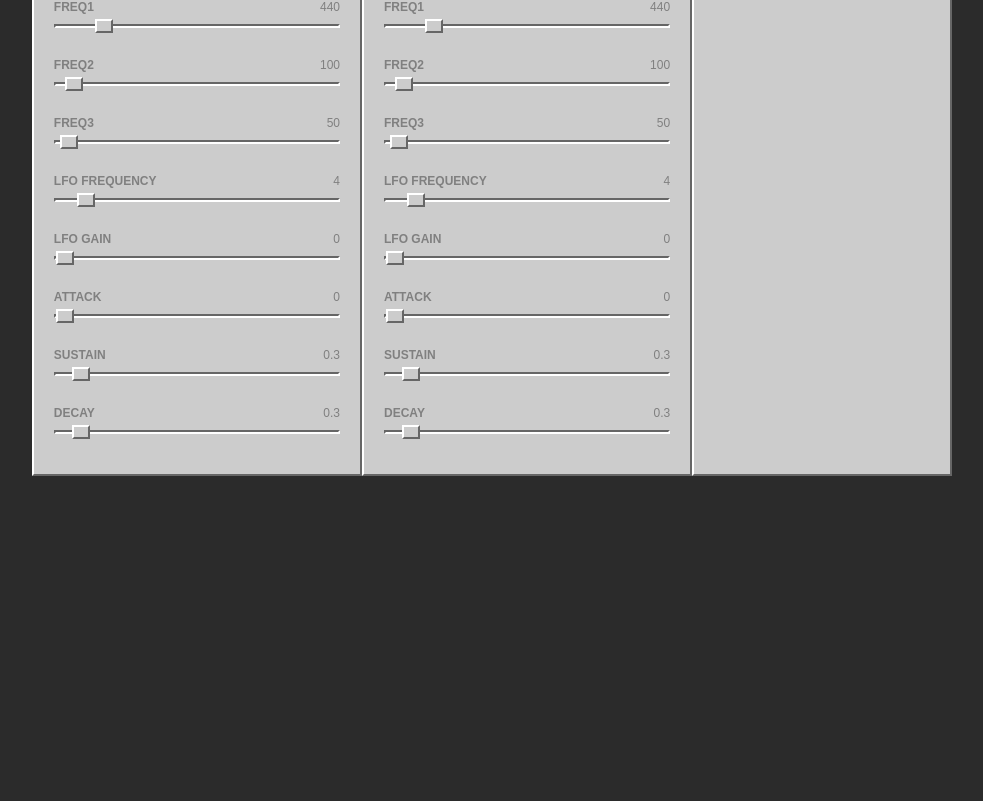
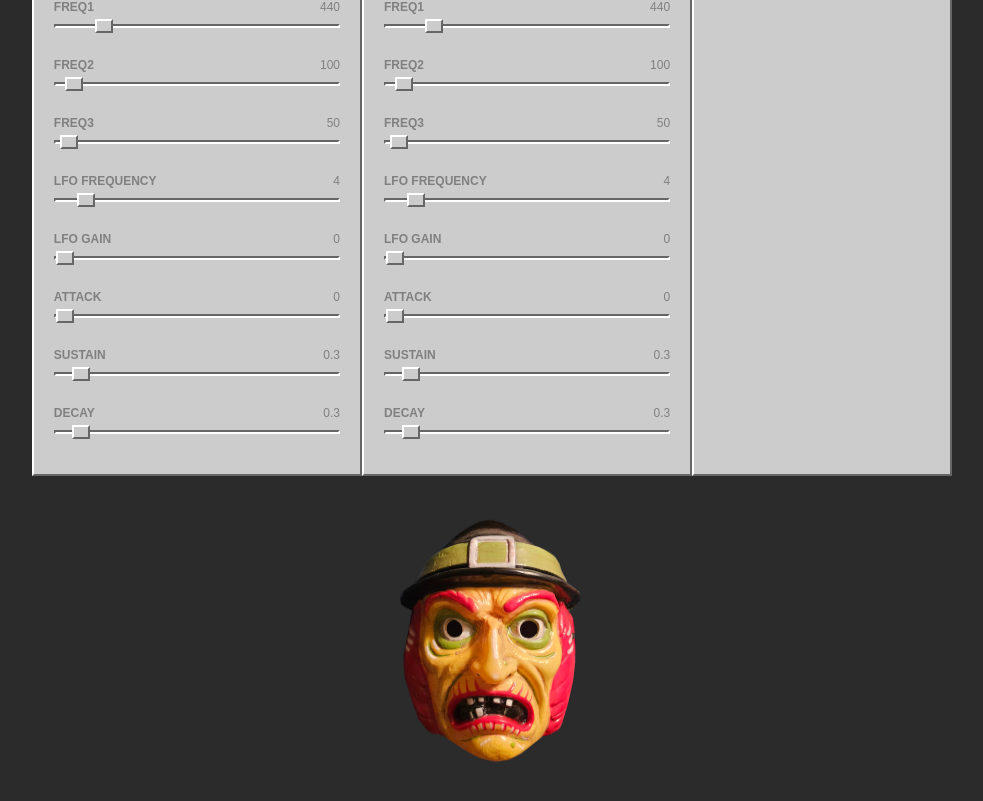
Before and after one commit to gabriel3000/webosc-repeater, a Next.js app: page /webosc-repeater in a window 1280 px wide. Shown: the part 269-1070 px from the top of the page, without its empty margins (148-1131 px from the left). Before the commit the page ends 800 px from the top, so only its background shows below. Built offline with nearby package versions, Linux system fonts and the light colour scheme.

Commit message:
adding witch image. testing nextJs Image component

```diff
--- a/src/app/webosc-repeater/_c/App.tsx
+++ b/src/app/webosc-repeater/_c/App.tsx
@@ -1,5 +1,6 @@
 "use client"
 import React, { useContext } from 'react';
+import Image from 'next/image'
 import { ReactContext } from './context/ReactContextProvider';
 import SynthModule from './components/synthModule';
 import TapeDelay from './components/tapeDelay';
@@ -23,6 +24,7 @@ export default function App() {
                 })}
                 <TapeDelay />
             </div>
+            <Image src={'/witch_mask.png'} width={200} height={250} alt="witch mask" className={styles.witchMask} />
         </div>
     )
 }
--- a/src/app/webosc-repeater/_c/app.module.css
+++ b/src/app/webosc-repeater/_c/app.module.css
@@ -6,6 +6,11 @@
     display: flex;
     margin: 0 auto;
     justify-content: center;
+}
+
+.witchMask {
+    display: block;
+    margin: 40px auto 60px;
 }
 
 @media (max-width: 768px) {
```
Also changed, not shown: public/witch_mask.png (added).
